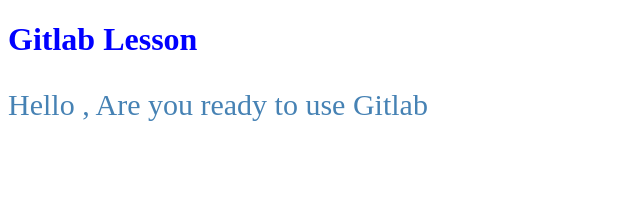
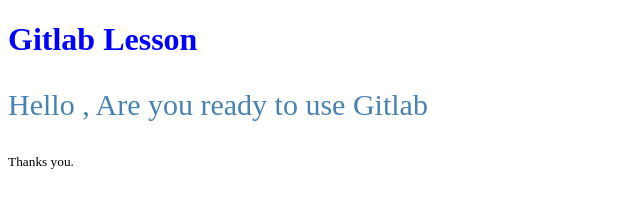
Before and after one commit to golbingolbin/githublesson1, a plain HTML site: page index.html in a window 1280 px wide. Shown: the full height of the page, 0-640 px from the left. Drawn offline with Linux system fonts and the light colour scheme.

Commit message:
M thanks in to index.html

```diff
--- a/index.html
+++ b/index.html
@@ -15,5 +15,6 @@
 	<body>
 		<h1>Gitlab Lesson</h1>
 		<p>Hello , Are you ready to use Gitlab</p>
+		<small>Thanks you.</small>
 	</body>
 </html>
```
